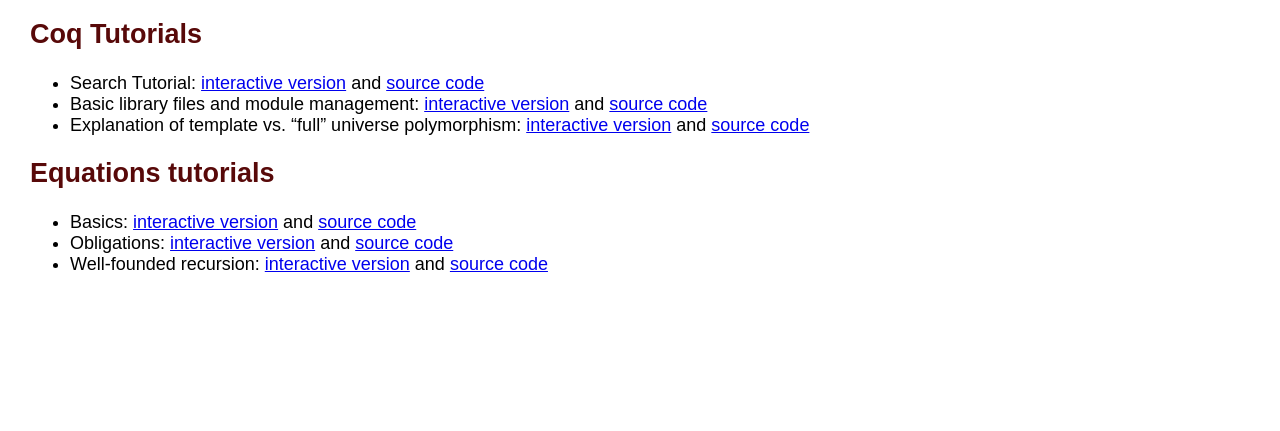
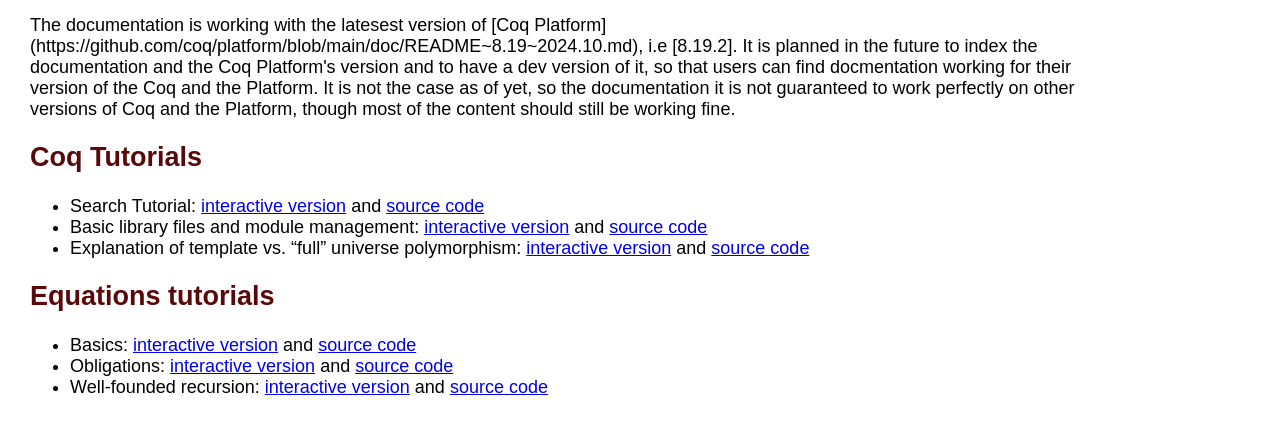
Before and after one commit to coq/platform-docs, a website: page src/index.html in a window 1280 px wide. Shown: the part 301-732 px from the top of the page. Drawn offline with Linux system fonts and the light colour scheme.

Commit message:
Update index.html

```diff
--- a/src/index.html
+++ b/src/index.html
@@ -28,6 +28,13 @@
     The interactive versions can be run in a web browser, for the source code,
     one needs a text editor able to interact with Coq (e.g. CoqIDE, emacs with
     Proof General, vim with CoqTail, vscode with vscoq).
+    </p>
+    <p>
+    The documentation is working with the latesest version of [Coq Platform](https://github.com/coq/platform/blob/main/doc/README~8.19~2024.10.md), i.e [8.19.2].
+    It is planned in the future to index the documentation and the Coq Platform's version and to have a dev version of it,
+    so that users can find docmentation working for their version of the Coq and the Platform.
+    It is not the case as of yet, so the documentation it is not guaranteed to work perfectly on other versions of Coq and the Platform,
+    though most of the content should still be working fine.
     </p>
 
     <h2 id="coq-tut">Coq Tutorials</h2>
```
